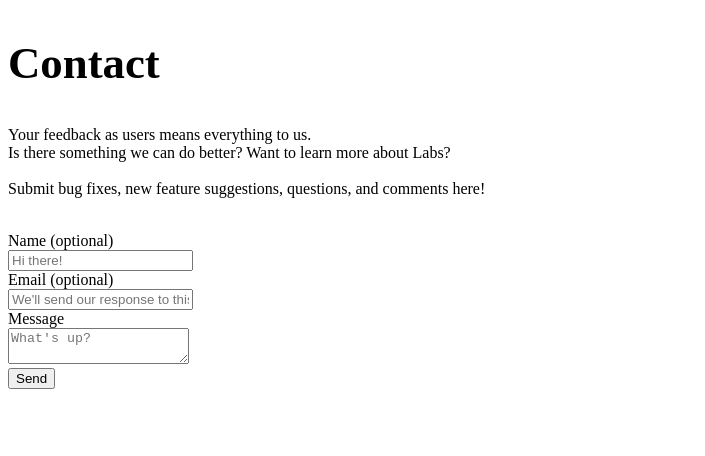
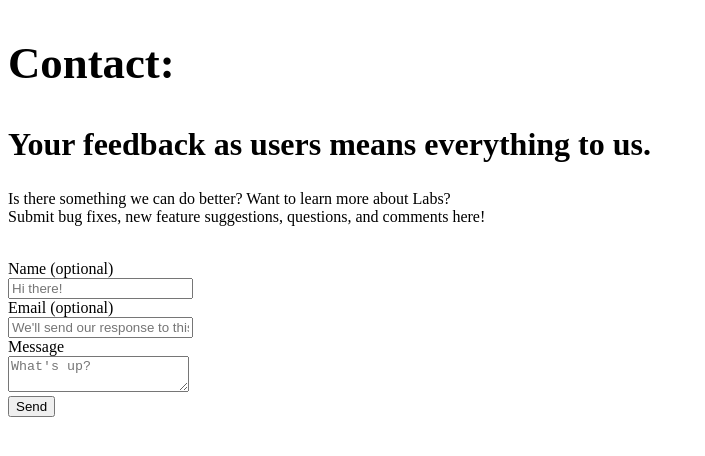
Before and after one commit to pennlabs/website-2020-01, a Next.js app: page /splash_sections/contact in a window 1280 px wide. Shown: the top 456 px of the page, without its empty margins (0-705 px from the left). Built offline with nearby package versions, Linux system fonts and the light colour scheme.

Commit message:
Update UI components

```diff
--- a/pages/documentation.js
+++ b/pages/documentation.js
@@ -11,7 +11,8 @@ const Guides = (props) => (
         img="/static/img/undraw_data.png"
         col1="API"
         col2="Docs"
-    data={[{col1:{text: "Penn OpenData APIs"}, col2:{text:"Docs", link:"https://esb.isc-seo.upenn.edu/8091/documentation#directory"}},
+        data={[
+              {col1:{text: "Penn OpenData APIs"}, col2:{text:"Docs", link:"https://esb.isc-seo.upenn.edu/8091/documentation#directory"}},
               {col1:{text: "Penn OpenData Python SDK"}, col2:{text:"Docs and Source", link:"https://github.com/pennlabs/penn-sdk-python"}},
               {col1:{text: "Penn OpenData Node SDK"}, col2:{text:"Docs and Source", link:"https://github.com/pennlabs/penn-sdk-node"}},
               {col1:{text: "Penn OpenData Ruby SDK (alpha)"}, col2:{text:"Docs and Source", link:"https://github.com/pennlabs/penn-sdk-ruby"}}
--- a/pages/index.js
+++ b/pages/index.js
@@ -15,6 +15,7 @@ const Index = (props) => (
     <About />
     <News />
     <Contact />
+    <Footer />
   </div>
 );
 
--- a/pages/splash_sections/contact.js
+++ b/pages/splash_sections/contact.js
@@ -1,21 +1,16 @@
-
 const Contact = (props) => (
   <div>
     <section className="section">
       <div className="container">
-        <div className="levels">
-          <div className="level-left">
-            <div className="level-item">
-            <h1 className="title" style={{fontSize:"2.8rem"}}>
-             Contact
-            </h1>
-          </div>
-          </div>
-        </div>
+        <h1 className="title" style={{fontSize:"2.8rem"}}>
+          Contact:
+        </h1>
+        <h2 className="subtitle" style={{fontSize:"2rem"}}>
+          Your feedback as users means everything to us.
+        </h2>
         <p>
-        Your feedback as users means everything to us. <br/> Is there something we can do better? Want to learn more about Labs?
-        <br/>
-        <br/>Submit bug fixes, new feature suggestions, questions, and comments here!
+          Is there something we can do better? Want to learn more about Labs? <br />
+          Submit bug fixes, new feature suggestions, questions, and comments here!
         </p>
         <br/>
         <div style={{width:"60%"}}>
--- a/pages/splash_sections/intro.js
+++ b/pages/splash_sections/intro.js
@@ -1,5 +1,4 @@
-import { Spring, Transition, config } from 'react-spring';
-
+import { Spring, config } from 'react-spring';
 
 const Intro = (props) => (
   <div className="section">
--- a/pages/splash_sections/news.js
+++ b/pages/splash_sections/news.js
@@ -11,7 +11,7 @@ const News = (props) => (
         <p style={{color: "azure"}}> Coming soon! </p>
       </div>
     </section>
-</div>
+  </div>
 );
 
 export default News;
```
Lines whose indentation alone changed are shown as unchanged.
